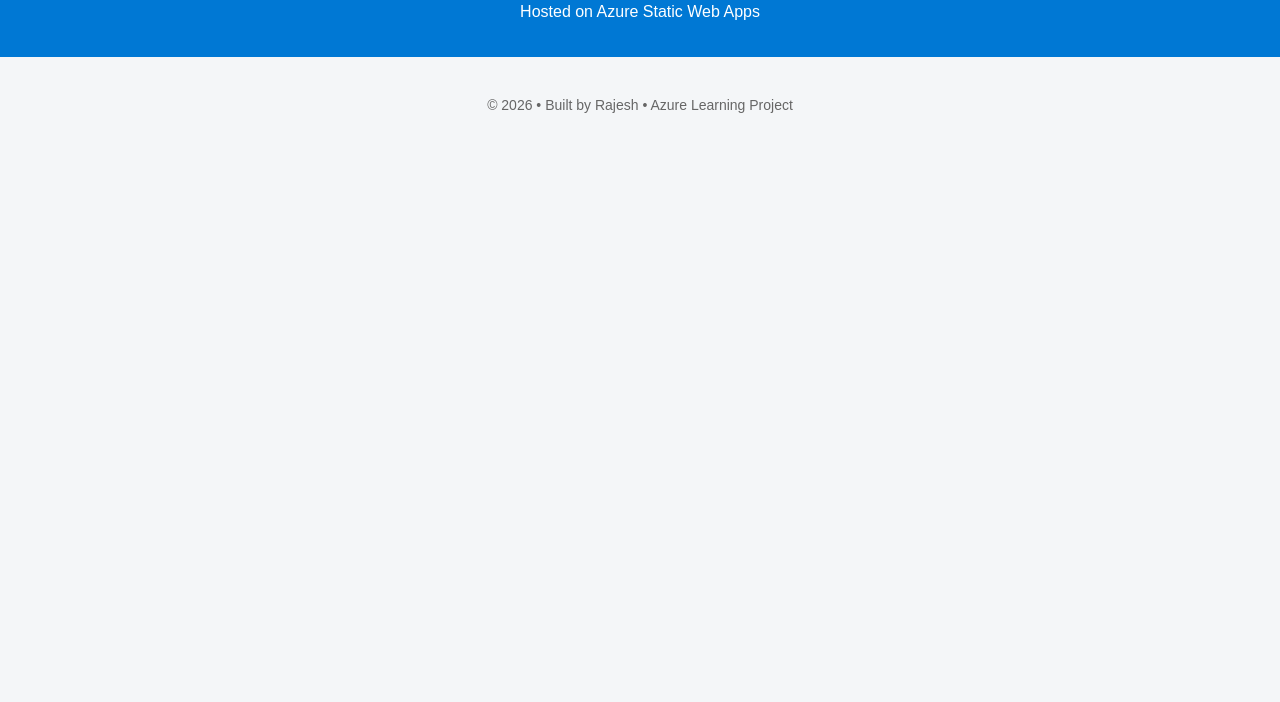
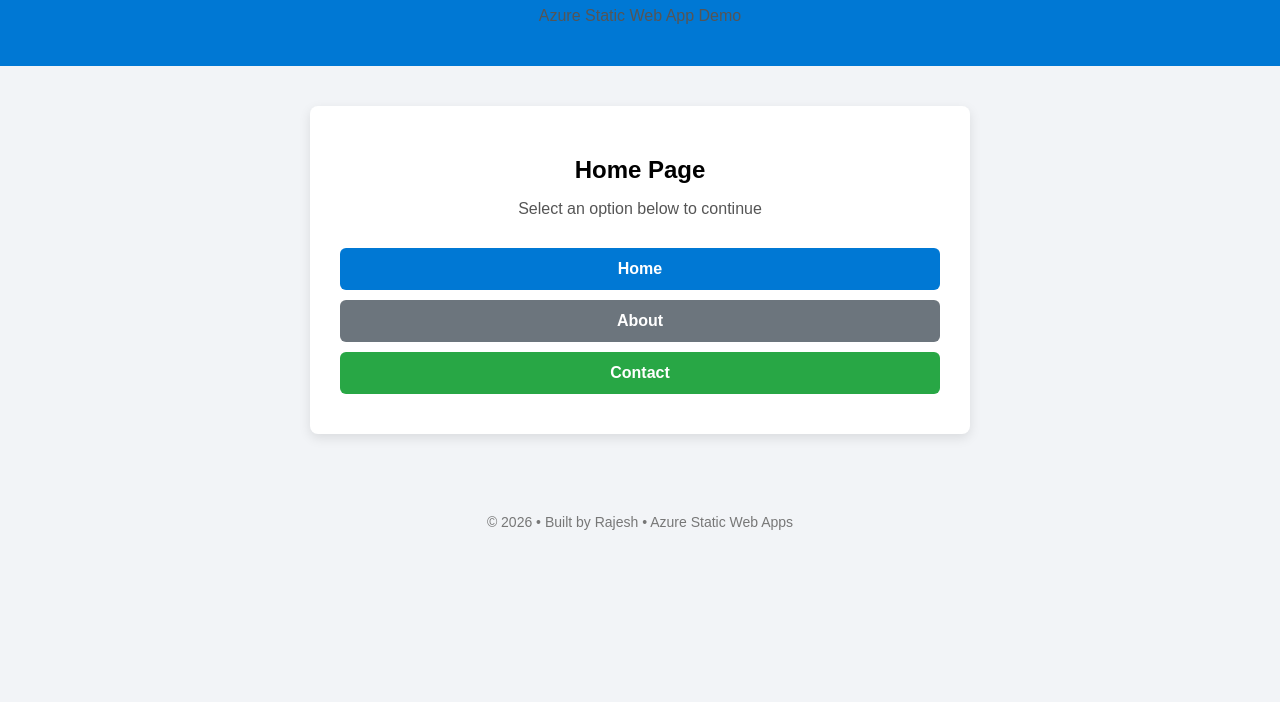
Before and after one commit to rajbhi321/my-first-app2, a plain HTML site: page index.html in a window 1280 px wide. Shown: the part 98-800 px from the top of the page. Drawn offline with Linux system fonts and the light colour scheme.

Commit message:
Update index.html

```diff
--- a/index.html
+++ b/index.html
@@ -3,20 +3,19 @@
 <head>
     <meta charset="UTF-8" />
     <meta name="viewport" content="width=device-width, initial-scale=1.0" />
-    <title>My First Azure Static Web App</title>
+    <title>My Home Page</title>
 
     <style>
         body {
+            margin: 0;
             font-family: Arial, Helvetica, sans-serif;
-            background-color: #f4f6f8;
-            margin: 0;
-            padding: 0;
+            background: #f2f4f7;
         }
 
         header {
             background-color: #0078d4;
             color: white;
-            padding: 20px;
+            padding: 25px;
             text-align: center;
         }
 
@@ -25,34 +24,106 @@
             text-align: center;
         }
 
-        .card {
+        .container {
+            max-width: 600px;
+            margin: auto;
             background: white;
             padding: 30px;
-            margin: auto;
-            max-width: 500px;
             border-radius: 8px;
-            box-shadow: 0 2px 10px rgba(0,0,0,0.1);
+            box-shadow: 0 4px 12px rgba(0,0,0,0.1);
+        }
+
+        h2 {
+            margin-bottom: 15px;
+        }
+
+        p {
+            color: #555;
+        }
+
+        .btn-group {
+            margin-top: 30px;
+        }
+
+        .btn {
+            display: block;
+            width: 100%;
+            padding: 12px;
+            margin: 10px 0;
+            font-size: 16px;
+            font-weight: bold;
+            border: none;
+            border-radius: 6px;
+            cursor: pointer;
+            transition: background-color 0.3s;
+        }
+
+        .btn-primary {
+            background-color: #0078d4;
+            color: white;
+        }
+
+        .btn-primary:hover {
+            background-color: #005ea6;
+        }
+
+        .btn-secondary {
+            background-color: #6c757d;
+            color: white;
+        }
+
+        .btn-secondary:hover {
+            background-color: #545b62;
+        }
+
+        .btn-success {
+            background-color: #28a745;
+            color: white;
+        }
+
+        .btn-success:hover {
+            background-color: #1e7e34;
         }
 
         footer {
             margin-top: 40px;
             text-align: center;
-            color: #666;
             font-size: 14px;
+            color: #777;
         }
     </style>
 </head>
+
 <body>
 
     <header>
-        <h1>🚀 My First Azure Static Web App</h1>
-        <p>Hosted on Azure Static Web Apps</p>
+        <h1>Welcome to My App</h1>
+        <p>Azure Static Web App Demo</p>
     </header>
 
+    <main>
+        <div class="container">
+            <h2>Home Page</h2>
+            <p>Select an option below to continue</p>
 
+            <div class="btn-group">
+                <button class="btn btn-primary" onclick="alert('Home clicked')">
+                    Home
+                </button>
+
+                <button class="btn btn-secondary" onclick="alert('About clicked')">
+                    About
+                </button>
+
+                <button class="btn btn-success" onclick="alert('Contact clicked')">
+                    Contact
+                </button>
+            </div>
+        </div>
+    </main>
 
     <footer>
-        © 2026 • Built by Rajesh • Azure Learning Project
+        © 2026 • Built by Rajesh • Azure Static Web Apps
     </footer>
 
 </body>
```
